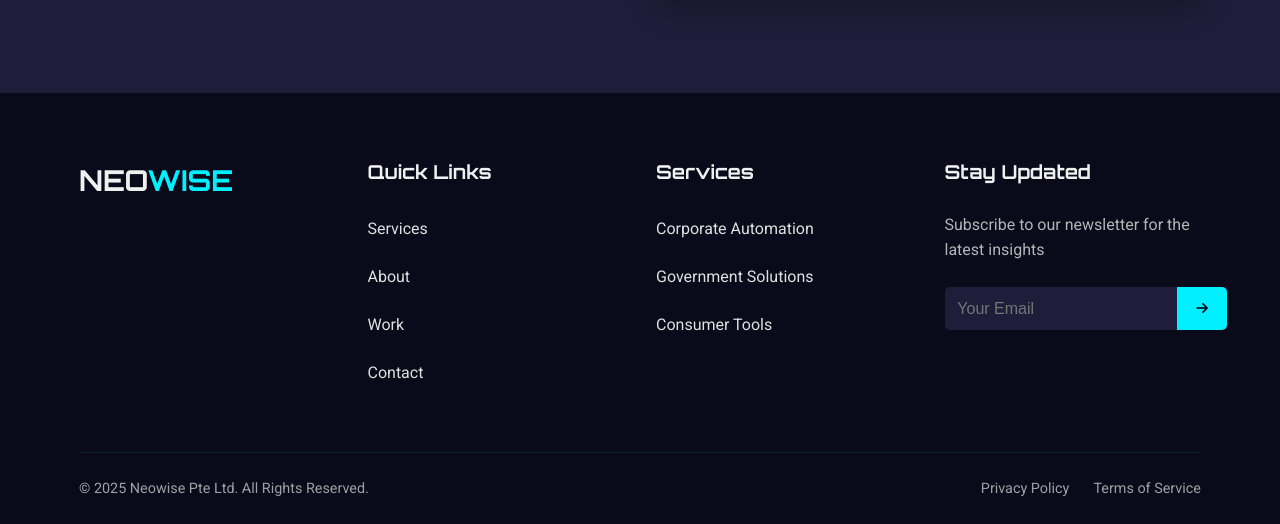
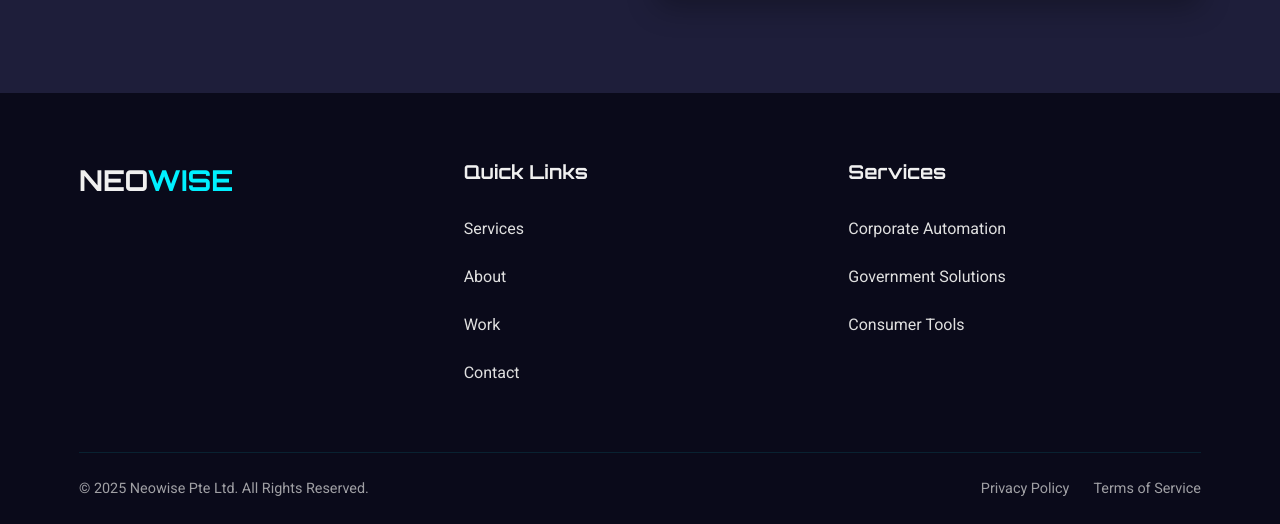
Before and after one commit to NEOWISE-SG/neowise.github.io, a plain HTML site: page index.html in a window 1280 px wide. Shown: the part 3571-4095 px from the top of the page. Drawn offline with nearby package versions, Linux system fonts and the light colour scheme.

Commit message:
Update index.html

```diff
--- a/index.html
+++ b/index.html
@@ -318,14 +318,6 @@
                     </ul>
                 </div>
 
-                <div class="footer-newsletter">
-                    <h4>Stay Updated</h4>
-                    <p>Subscribe to our newsletter for the latest insights</p>
-                    <form class="newsletter-form">
-                        <input type="email" placeholder="Your Email" aria-label="Your Email">
-                        <button type="submit" aria-label="Subscribe"><i class="fas fa-arrow-right"></i></button>
-                    </form>
-                </div>
             </div>
 
             <div class="footer-bottom">
```
